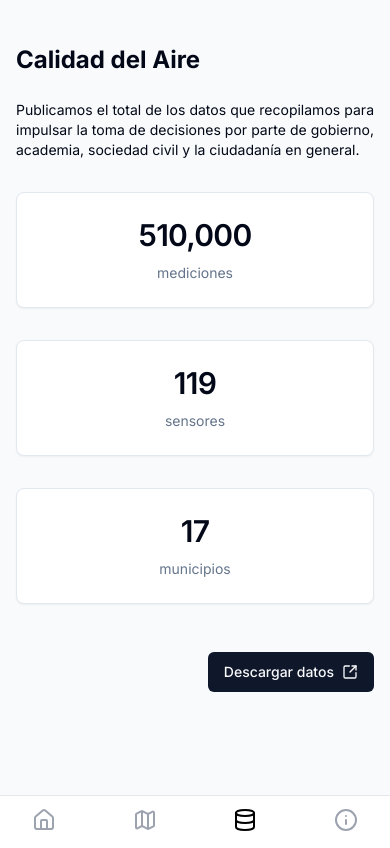
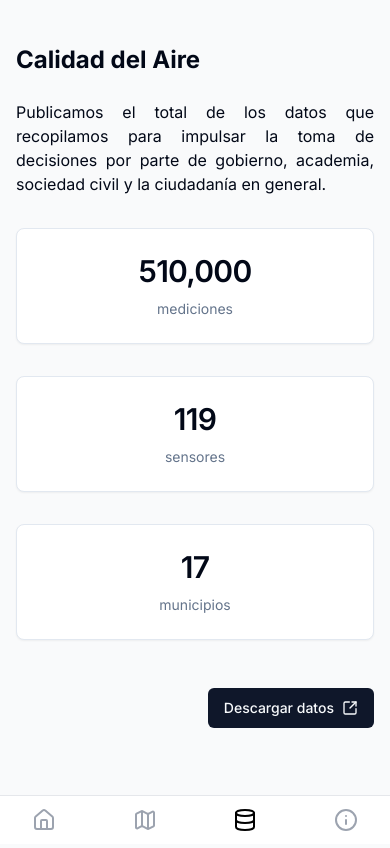
Before and after one commit to edgargutgzz/aireclaro, a Next.js app: page /datos in a window 390 px wide. Built offline with nearby package versions, Linux system fonts and the light colour scheme.

Commit message:
refactor: Update page layout and text size in Datos component

```diff
--- a/app/datos/page.tsx
+++ b/app/datos/page.tsx
@@ -88,7 +88,7 @@ export default function Datos() {
           Calidad del Aire
         </h1>
         {/* Descripción */}
-        <div className="flex flex-col pt-6 text-justify text-sm md:pr-0 md:text-base">
+        <div className="flex flex-col pt-6 text-justify text-base md:pr-0 md:text-base">
           <p>
             Publicamos el total de los datos que recopilamos para impulsar la
             toma de decisiones por parte de gobierno, academia, sociedad civil y
```
